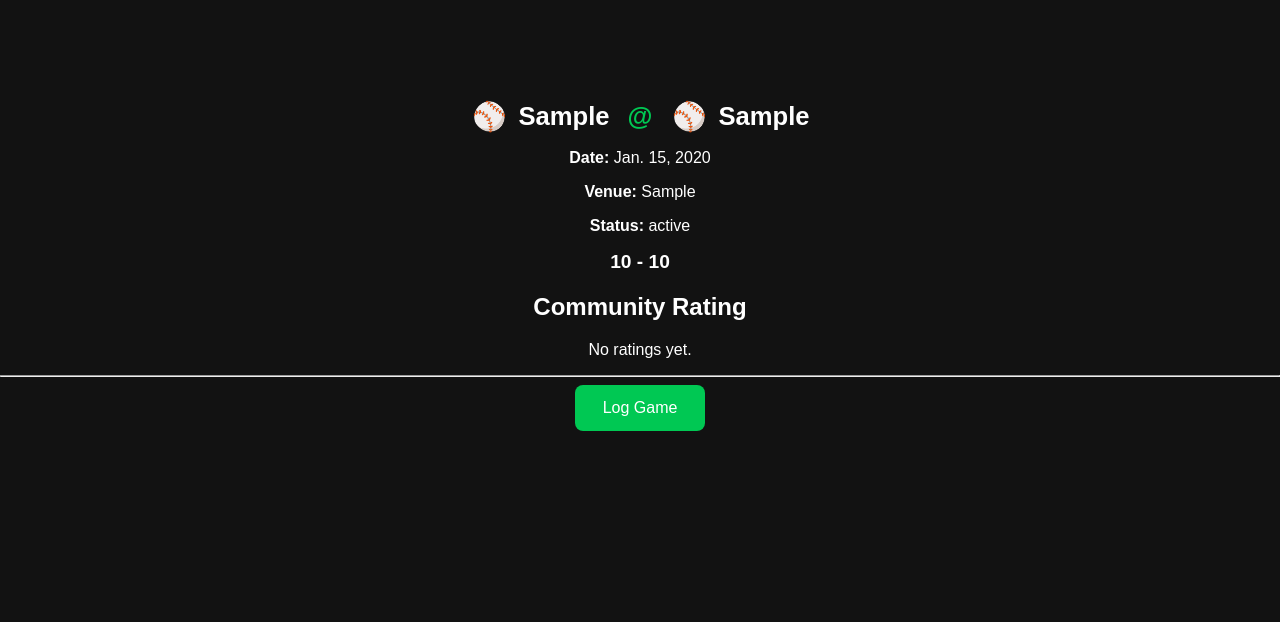
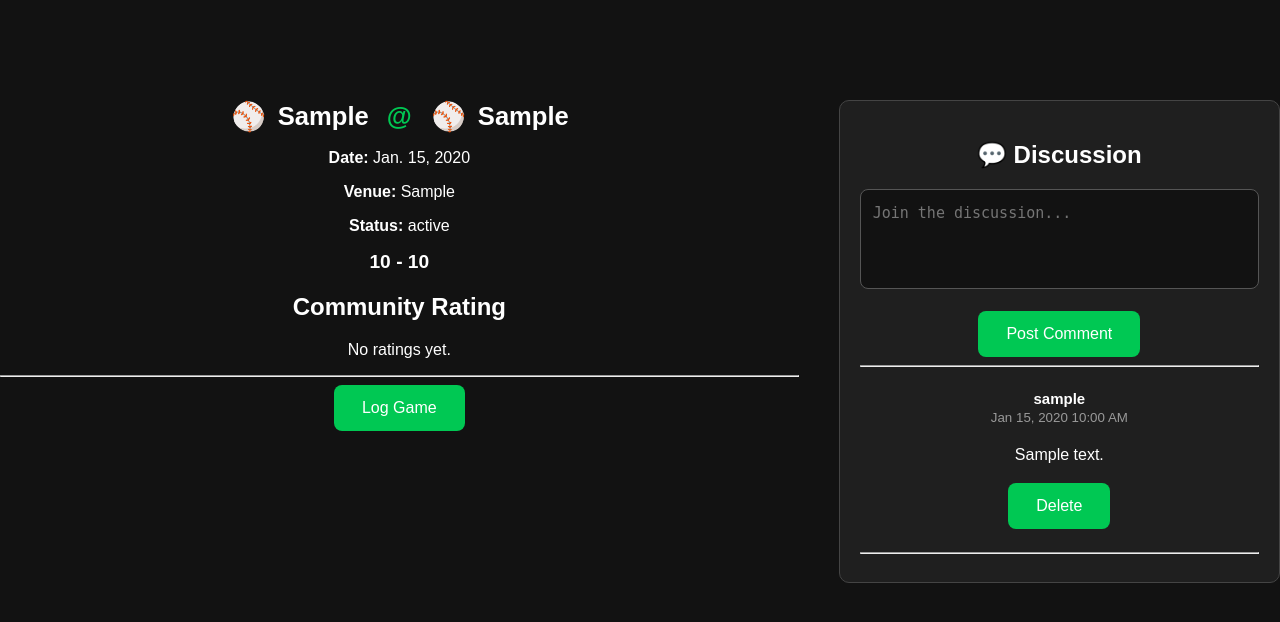
Before and after one commit to E-cush/Sportfolio, a Django app: page /game/1/ in a window 1280 px wide. Shown: the part 79-701 px from the top of the page. Run offline with Django 5.2, Linux system fonts and the light colour scheme; a user stored in the database is signed in; tables that the repository leaves empty hold one stand-in row (values such as "Sample post"); data that the repository does not hold is empty.

Commit message:
Add game discussion comments and delete functionality

```diff
--- a/reviews/forms.py
+++ b/reviews/forms.py
@@ -1,6 +1,6 @@
 from django import forms
 from .models import GameLog, Profile
-
+from .models import Comment
 
 class GameLogForm(forms.ModelForm):
     class Meta:
@@ -62,3 +62,15 @@ class ProfileForm(forms.ModelForm):
                 "placeholder": "Tell everyone about yourself...",
             }),
         }
+
+class CommentForm(forms.ModelForm):
+    class Meta:
+        model = Comment
+        fields = ["text"]
+
+        widgets = {
+            "text": forms.Textarea(attrs={
+                "rows": 4,
+                "placeholder": "Join the discussion..."
+            })
+        }
--- a/reviews/models.py
+++ b/reviews/models.py
@@ -93,7 +93,27 @@ class GameLog(models.Model):
                 name="unique_user_game_log",
             )
         ]
+class Comment(models.Model):
+    game = models.ForeignKey(
+        Game,
+        on_delete=models.CASCADE,
+        related_name="comments"
+    )
 
+    user = models.ForeignKey(
+        User,
+        on_delete=models.CASCADE
+    )
+
+    text = models.TextField(max_length=1000)
+
+    created_at = models.DateTimeField(auto_now_add=True)
+
+    class Meta:
+        ordering = ["-created_at"]
+
+    def __str__(self):
+        return f"{self.user.username}: {self.game}"
 
 class Profile(models.Model):
     user = models.OneToOneField(User, on_delete=models.CASCADE)
--- a/reviews/urls.py
+++ b/reviews/urls.py
@@ -3,7 +3,7 @@ from . import views
 
 urlpatterns = [
     path("", views.home, name="home"),
-
+    path("comment/<int:comment_id>/delete/", views.delete_comment, name="delete_comment"),
     # Game search
     path("search/", views.search, name="search"),
 
--- a/reviews/views.py
+++ b/reviews/views.py
@@ -4,10 +4,12 @@ from django.shortcuts import render, get_object_or_404, redirect
 from django.contrib.auth.decorators import login_required
 from .team_aliases import NFL_ALIASES, MLB_ALIASES, NBA_ALIASES
 from django.contrib.auth.models import User
-from .models import Game, GameLog, Follow, Profile
+from .models import Game, GameLog, Follow, Profile, Comment
 from .forms import GameLogForm, ProfileForm
 from django.db.models import Avg, Count
 from django.core.paginator import Paginator
+from .forms import CommentForm
+
 
 def home(request):
     return render(request, "home.html")
@@ -502,6 +504,22 @@ def game_detail(request, game_id):
     if game.league == "MLB":
         boxscore = get_linescore(game.game_id)
 
+    comments = Comment.objects.filter(game=game)
+
+    if request.method == "POST" and request.user.is_authenticated:
+        comment_form = CommentForm(request.POST)
+
+        if comment_form.is_valid():
+            comment = comment_form.save(commit=False)
+            comment.game = game
+            comment.user = request.user
+            comment.save()
+
+            return redirect("game_detail", game_id=game.id)
+
+    else:
+        comment_form = CommentForm()
+
     return render(
         request,
         "game_detail.html",
@@ -511,8 +529,26 @@ def game_detail(request, game_id):
             "boxscore": boxscore,
             "average_quality_rating": average_quality_rating,
             "rating_count": rating_count,
+            "comments": comments,
+            "comment_form": comment_form,
         },
     )
+
+@login_required
+def delete_comment(request, comment_id):
+    comment = get_object_or_404(
+        Comment,
+        id=comment_id,
+        user=request.user,
+    )
+
+    game_id = comment.game.id
+
+    if request.method == "POST":
+        comment.delete()
+
+    return redirect("game_detail", game_id=game_id)
+
 @login_required
 def log_game(request, game_id):
     game = get_object_or_404(Game, id=game_id)
--- a/static/css/style.css
+++ b/static/css/style.css
@@ -693,3 +693,72 @@ button:hover {
     border-radius: 50%;
     object-fit: cover;
 }
+
+/* ---------- Game Detail Layout ---------- */
+
+.game-layout{
+    display:flex;
+    gap:40px;
+    align-items:flex-start;
+}
+
+.game-main{
+    flex:2;
+    min-width:0;
+}
+
+.discussion-sidebar{
+    flex:1;
+    min-width:320px;
+
+    background:#1f1f1f;
+    border:1px solid #444;
+
+    border-radius:10px;
+
+    padding:20px;
+
+    position:sticky;
+    top:20px;
+}
+
+.comment-box {
+    width: 100%;
+    height: 100px;
+    box-sizing: border-box;
+
+    resize: none;
+    overflow-y: scroll;
+
+    padding: 12px;
+
+    border-radius: 8px;
+    border: 1px solid #555;
+
+    background: #121212;
+    color: white;
+
+    font-size: 15px;
+    line-height: 1.5;
+}
+
+.comment{
+    padding:15px 0;
+}
+
+.comment + .comment{
+    border-top:1px solid #333;
+}
+
+.comment strong{
+    font-size:15px;
+}
+
+.comment small{
+    color:#999;
+}
+
+.comment p{
+    margin-top:8px;
+    line-height:1.6;
+}
--- a/templates/game_detail.html
+++ b/templates/game_detail.html
@@ -7,6 +7,10 @@
 {% endblock %}
 
 {% block content %}
+
+<div class="game-layout">
+
+    <div class="game-main">
 
 {% if boxscore %}
 
@@ -150,4 +154,77 @@
 
 {% endif %}
 
+    </div>
+
+    <div class="discussion-sidebar">
+
+        <h2>💬 Discussion</h2>
+
+        {% if user.is_authenticated %}
+
+        <form method="post">
+
+            {% csrf_token %}
+
+            <textarea
+                name="text"
+                rows="5"
+                class="comment-box"
+                placeholder="Join the discussion..."
+            ></textarea>
+
+            <br><br>
+
+            <button type="submit">
+                Post Comment
+            </button>
+
+        </form>
+
+        {% else %}
+
+        <p>
+            <a href="{% url 'login' %}">Log in</a>
+            to join the discussion.
+        </p>
+
+        {% endif %}
+
+        <hr>
+
+        {% for comment in comments %}
+
+<div class="comment">
+
+    <strong>{{ comment.user.username }}</strong>
+
+    <br>
+
+    <small>
+        {{ comment.created_at|date:"M j, Y g:i A" }}
+    </small>
+
+    <p>{{ comment.text|linebreaks }}</p>
+
+    {% if user.is_authenticated and comment.user == user %}
+        <form method="post" action="{% url 'delete_comment' comment.id %}">
+            {% csrf_token %}
+            <button type="submit">Delete</button>
+        </form>
+    {% endif %}
+
+</div>
+
+<hr>
+
+{% empty %}
+
+<p>No comments yet.</p>
+
+{% endfor %}
+
+    </div>
+
+</div>
+
 {% endblock %}
```
Also changed, not shown: reviews/migrations/0014_comment.py (added).
